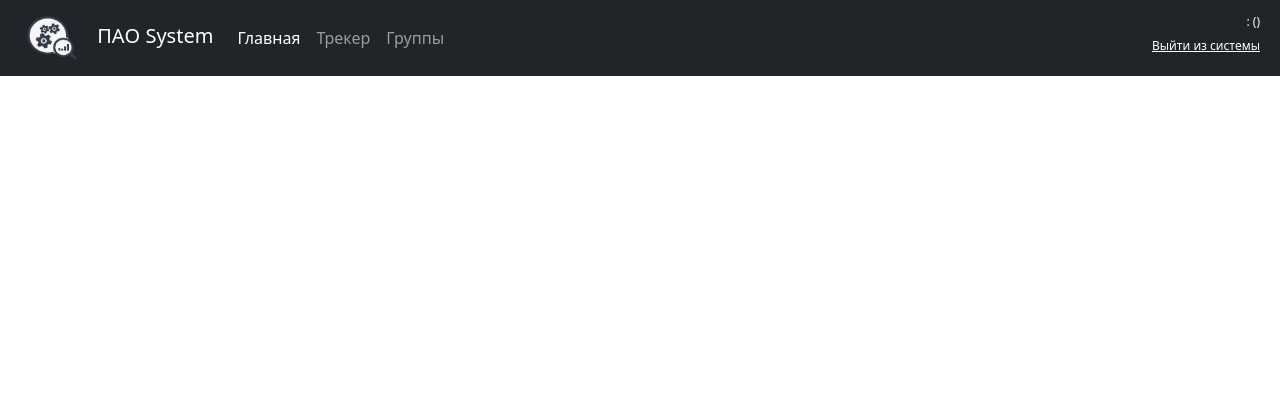
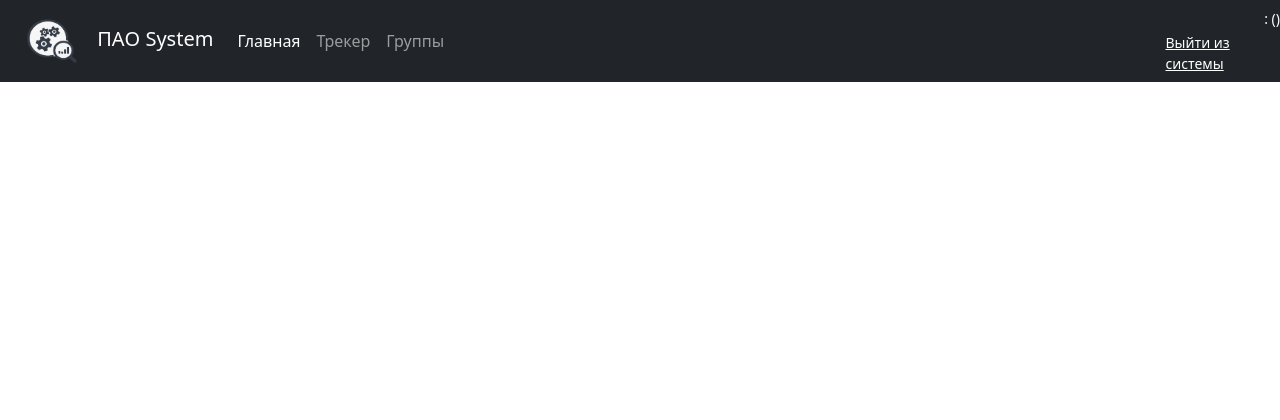
Before and after one commit to hyxp3r/paoSystem, a Django app: template main/templates/main/base.html in a window 1280 px wide. Shown: the top 420 px of the page. Run offline with Django 4.2, Linux system fonts and the light colour scheme; the template is opened without the code that fills it, so the values that code supplies are empty.

Commit message:
change static file

```diff
--- a/main/static/css/base.css
+++ b/main/static/css/base.css
@@ -1,17 +1,11 @@
 .user-content {
     color: rgb(255, 255, 255);
-    font-size: 12px;
+    font-size: 14px;
     float: right;
     display:block
 }
 
-.user {
 
-    display:block;
-    margin-right: 20px;
-    width: 100%;
-    height: 50px;
-}
 
 .lk-url {
     color: rgb(255, 255, 255);
```
